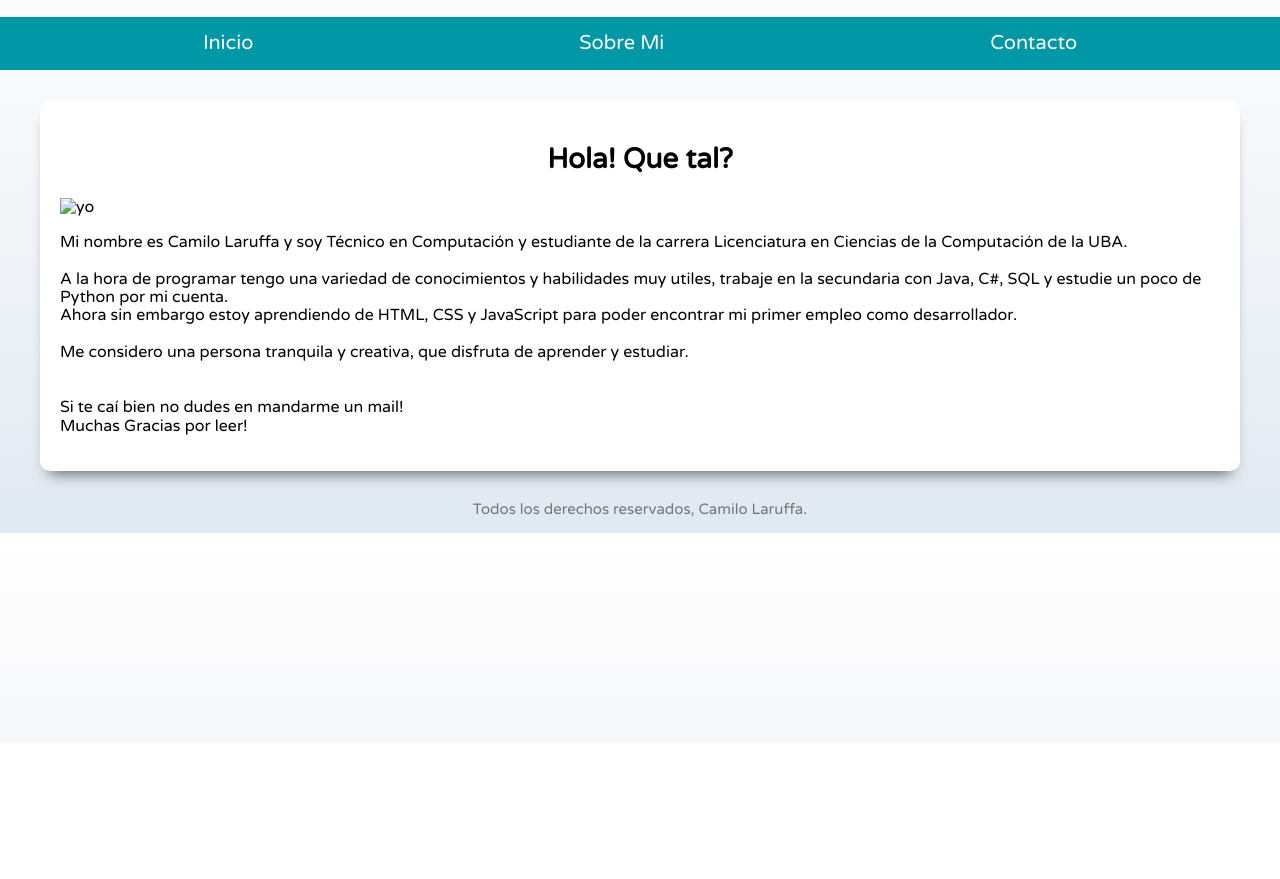
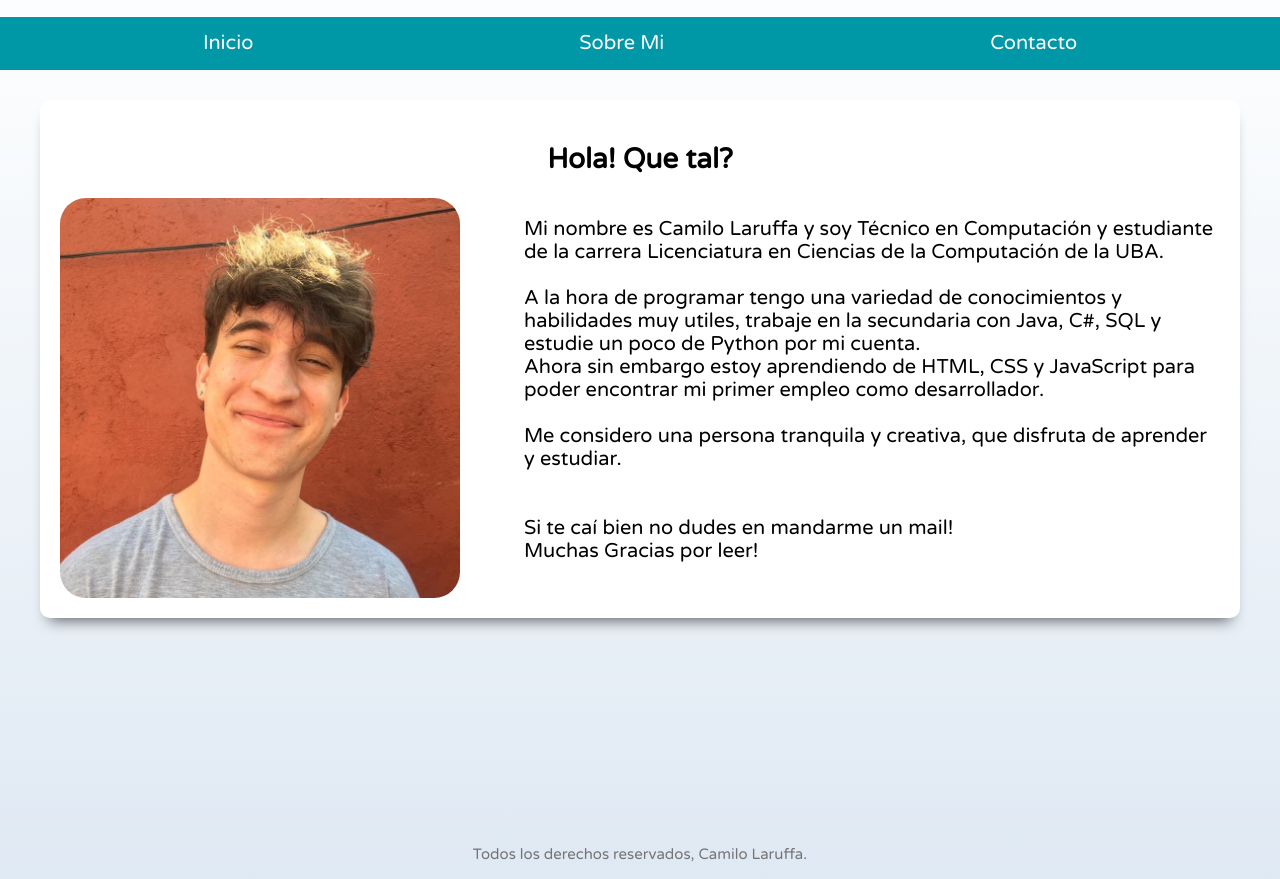
Before and after one commit to bard-programmer/freelancer-page, a plain HTML site: page sobre_mi.html in a window 1280 px wide. Shown: the part 58-937 px from the top of the page. Before the commit the page ends 800 px from the top, so only its background shows below. Drawn offline with Linux system fonts and the light colour scheme.

Commit message:
Actualizado para el lector

```diff
--- a/css/styles.css
+++ b/css/styles.css
@@ -12,6 +12,7 @@ html {
     font-size: 62.5%;
     box-sizing: border-box;
     scroll-snap-type: y mandatory;
+    min-height: 100%;
 }
 
 *, *:before, *:after {
@@ -22,6 +23,13 @@ body {
     font-size: 16px;
     /* 1rem = 10px */
     font-family: 'Varela Round', sans-serif;
+    background-image: linear-gradient(to top, var(--grisClaro) 0%, var(--blanco) 100%);
+    height: 100%;
+}
+.body-yo {
+    min-height: 100%;
+    display:flex;
+    flex-direction: column;
     background-image: linear-gradient(to top, var(--grisClaro) 0%, var(--blanco) 100%);
 }
 
@@ -118,7 +126,6 @@ h1, h2, h3 {
 
 .navegacion-principal a:hover {
     color: var(--oscuro);
-    font-weight: bold;
     background-color: var(--primario);
 }
 
@@ -154,13 +161,9 @@ h1, h2, h3 {
 }
 
 /* Main */
-.servicios, .navegacion-principal, .formulario {
-    scroll-snap-align: center;
-    scroll-snap-stop: always;
-}
 
 .servicios {
-    display: flex;
+    display: grid;
     flex-direction: column;
     align-items: center;
     text-align: center;
@@ -200,7 +203,7 @@ h1, h2, h3 {
 /* Contacto */
 .formulario {
     background-color: var(--gris);
-    width: min(60rem, 100%);
+    width: 100%;
     margin: 0 auto;
     padding: 2rem;
     border-radius: 1rem;
@@ -211,7 +214,7 @@ h1, h2, h3 {
 .formulario legend{
     text-align: center;
     font-size: 1.8rem;
-    display: block;
+    display: flex;
     text-transform: uppercase;
     font-weight: bold;
     color: var(--primario);
@@ -237,6 +240,21 @@ h1, h2, h3 {
     height: 17rem;
     resize: none;
 }
+/* Sobre mi */
+.contenedor-info {
+    display: grid;
+    grid-template-columns: 40% 60%;
+
+}
+.img-yo {
+    max-height: 40rem;
+    max-width: 40rem;
+    border-radius: 2.6rem;
+}
+.p-yo {
+    font-size: 2rem;
+}
+
 @media (min-width: 768px) {
     .contenedor-campos {
         display: grid;
@@ -260,6 +278,9 @@ footer {
     color: var(--gris);
     text-align: center;
 }
+.foot {
+    margin-top: 18.3rem;
+}
 
 /* Media queries */
 @media (min-width: 768px) {
```
Also changed, not shown: img/yo.jpg (added).
